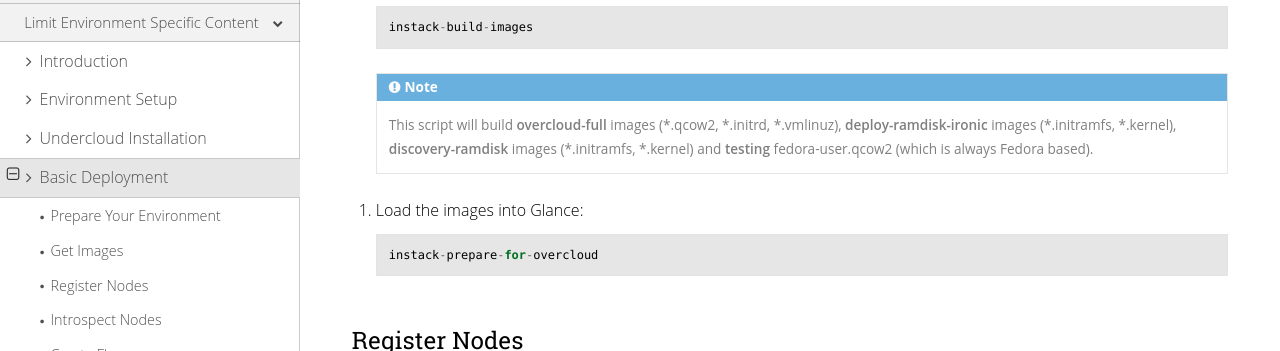
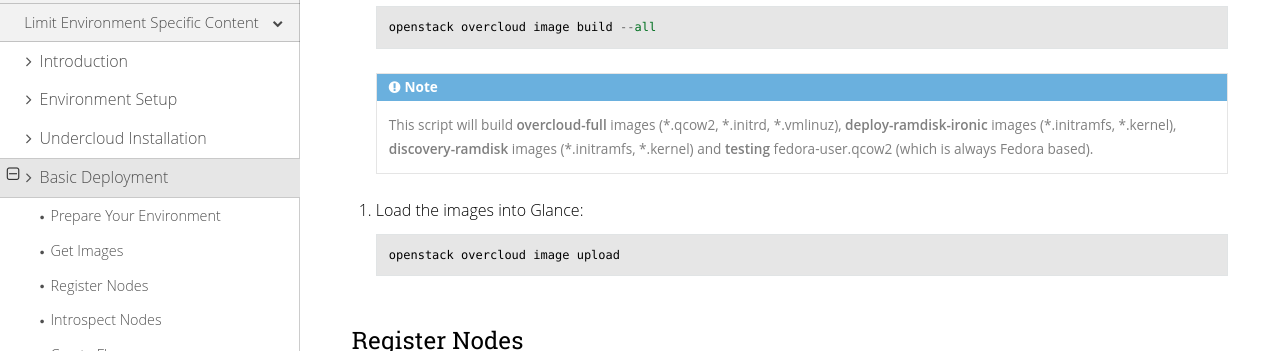
Before and after one commit to openstack-archive/instack-undercloud, a Sphinx documentation site: the page built from doc/source/basic_deployment/basic_deployment.rst, in a window 1280 px wide and 900 px high, scrolled down 1193 px, cut to the strip 240-591 px from the top of the window. Built offline with Sphinx 7.4.7 and the Read the Docs theme 2.0.0, drawn with Linux system fonts in a browser that asks for light colours.

Commit message:
Docs: use unified CLI for image management
Depends-On: If4c8635efa833ef0d95733be9a4ebec6f939072b
Change-Id: Iaca0c577817e00db56c5410b380d95d2fe7c0621

```diff
--- a/doc/source/basic_deployment/basic_deployment.rst
+++ b/doc/source/basic_deployment/basic_deployment.rst
@@ -69,7 +69,7 @@
 
          Download the RHEL 7.1 cloud image or copy it over from a different location,
          and define the needed environment variable for RHEL 7.1 prior to running
-         ``instack-build-images``::
+         ``openstack overcloud image build --all``::
 
              IMAGE=http://download.devel.redhat.com/brewroot/packages/rhel-guest-image/7.1/20150224.0/images/rhel-guest-image-7.1-20150224.0.x86_64.qcow2
              curl -O $IMAGE
@@ -88,7 +88,7 @@
        for example:
        https://access.redhat.com/downloads/content/69/ver=/rhel---7/7.1/x86_64/product-downloads,
        and define the needed environment variables for RHEL 7.1 prior to running
-       ``instack-build-images``::
+       ``openstack overcloud image build --all``::
 
             export DIB_LOCAL_IMAGE=rhel-guest-image-7.1-20150224.0.x86_64.qcow2
 
@@ -134,7 +134,7 @@
 
  ::
 
-   instack-build-images
+   openstack overcloud image build --all
 
 
  .. note::
@@ -146,7 +146,7 @@
 
 #. Load the images into Glance::
 
-    instack-prepare-for-overcloud
+    openstack overcloud image upload
 
 
 Register Nodes
--- a/doc/source/introduction/components.rst
+++ b/doc/source/introduction/components.rst
@@ -37,7 +37,7 @@
 ^^^^^^^^^^^^^^^^^
 
 diskimage-builder is an image building tool. It is used by
-``instack-build-images``.
+``openstack overcloud image build --all``.
 
 **How to contribute**
 
```
